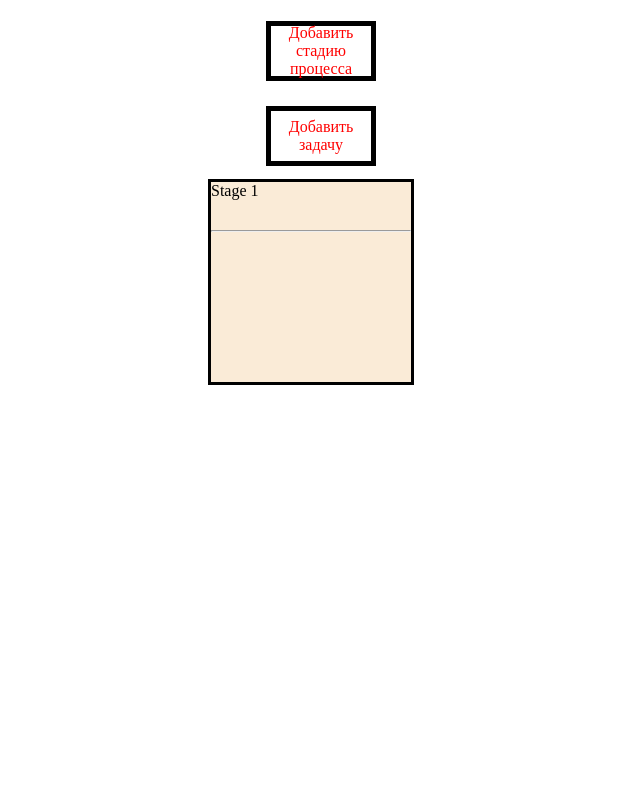
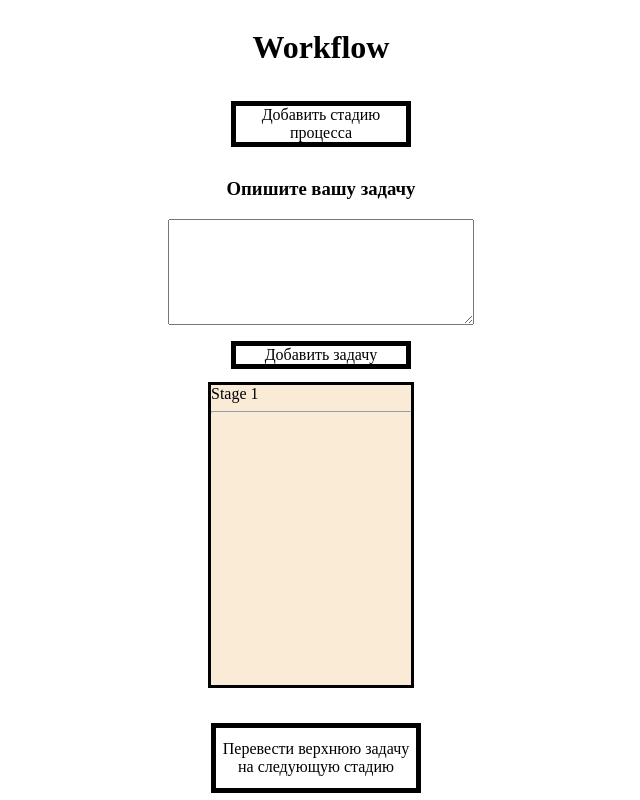
Before and after one commit to Tsaanstu/js_homework_workflow, a React app: page / in a window 1280 px wide. Both pictures are taken after a click on the element "Добавить стадию процесса". Shown: the whole page, without its empty margins (319-959 px from the left). Built offline with nearby package versions, Linux system fonts and the light colour scheme.

Commit message:
готово что-ли)

```diff
--- a/public/components/Button/Button.css
+++ b/public/components/Button/Button.css
@@ -4,14 +4,21 @@
     flex-direction: row;
     align-items: center;
     justify-content: center;
-}
-
-.buttonDefault {
-    height: 50px;
-    width: 100px;
-    color: red;
+    color: black;
     background-color: white;
     border: solid 5px black;
     margin: 1% 0 1% 0;
     text-align: center;
 }
+
+.buttonDefault {
+    word-wrap: normal;
+    height: auto;
+    width: 170px;
+}
+
+.buttonSend {
+    word-wrap: normal;
+    height: 60px;
+    width: 200px;
+}
--- a/public/components/Button/Button.js
+++ b/public/components/Button/Button.js
@@ -24,8 +24,17 @@ class Button extends React.Component {
     }
 
     render() {
+        let typeRender = "button";
+        switch (this.type) {
+            case "send":
+                typeRender += " buttonSend";
+                break;
+            case "default":
+                typeRender += " buttonDefault";
+                break;
+        }
         return (
-            <div id={this.state.id} onClick={this.state.onBtnClick} className={"button buttonDefault"}>
+            <div id={this.state.id} onClick={this.state.onBtnClick} className={typeRender}>
                 {this.state.inner}
             </div>
         )
--- a/public/components/TextArea/TextArea.css
+++ b/public/components/TextArea/TextArea.css
@@ -1,4 +1,4 @@
-.playerDescription {
-    width: 100%;
+.default {
+    width: 300px;
     height: 100px;
 }
--- a/public/components/TextArea/TextArea.js
+++ b/public/components/TextArea/TextArea.js
@@ -7,19 +7,10 @@ class TextArea extends React.Component {
     }
 
     render() {
-        let typeRender = "";
-        switch (this.props.type) {
-            case "playerDescription":
-                typeRender += "playerDescription";
-                break;
-            case "default":
-                typeRender += "default";
-                break;
-        }
         return (
             <div>
                 <textarea
-                    className={typeRender}
+                    className={"default"}
                     id={this.props.id}
                     type={this.props.inputType}
                     value={this.props.value}
--- a/public/components/WorkflowStep/WorkflowStep.css
+++ b/public/components/WorkflowStep/WorkflowStep.css
@@ -1,30 +1,18 @@
 :root {
     --list-block-width: 200px;
-    --list-inner-top-margin: 40px;
 }
 
 .ListBlock {
     border: solid 3px black;
     position: relative;
-    height: 200px;
+    height: 300px;
     width: var(--list-block-width);
     margin-right: 20px;
     background: antiquewhite;
 }
 
 .ListTitle {
-    position: fixed;
-}
 
-.ListLine {
-    margin-top: var(--list-inner-top-margin);
-    width: var(--list-block-width);
-    position: fixed;
-}
-
-.InnerIndent {
-    margin-top: var(--list-inner-top-margin);
-    height: 10px;
 }
 
 .ListDate {
--- a/public/components/WorkflowStep/WorkflowStep.js
+++ b/public/components/WorkflowStep/WorkflowStep.js
@@ -30,18 +30,22 @@ class WorkflowStep extends React.Component {
                 >
                     {this.props.title}
                 </div>
-                <div
-                    className={"ListLine"}
-                >
-                    <hr/>
-                </div>
-                <div
-                    className={"InnerIndent"}
-                />
+                <hr/>
                 <div
                     className={"ListDate"}
                 >
                     {this.state.blocks}
+                </div>
+                <div
+                    style={{
+                        position: "fixed"
+                    }}
+                >
+                    <Button
+                        eventListener={() => {this.props.eventListener(this.props.index)}}
+                        type={"send"}
+                        inner={"Перевести верхнюю задачу на следующую стадию"}
+                    />
                 </div>
             </div>
         )
--- a/public/controllers/WorkflowController.js
+++ b/public/controllers/WorkflowController.js
@@ -1,6 +1,6 @@
 "use strict";
 import React from "react";
-import update from 'react-addons-update';
+import TextArea from "Components/TextArea/TextArea"
 import Button from "Components/Button/Button";
 import WorkflowStep from "Components/WorkflowStep/WorkflowStep";
 import "Controllers/WorkflowController.css"
@@ -11,12 +11,34 @@ class Workflow extends React.Component {
         this.state = {
             stepCount: 0,
             stepComponents: [],
+            textAreaValue: ""
         };
         this.step = [];
         this.handleSetStep = this.handleSetStep.bind(this);
         this.handleSetStage = this.handleSetStage.bind(this);
         this.createStep = this.createStep.bind(this);
         this.recreateSteps = this.recreateSteps.bind(this);
+        this.handleUpdateTextAreaValue = this.handleUpdateTextAreaValue.bind(this);
+        this.handleUpdateTextAreaValue = this.handleUpdateTextAreaValue.bind(this);
+        this.handleDoStep = this.handleDoStep.bind(this);
+    }
+
+    handleDoStep(index) {
+        console.log(index);
+        console.log(this.state.stepCount);
+
+        let dvig = this.step[index].steps[0];
+
+        this.step[index].steps.shift();
+
+        if (index + 1 < this.state.stepCount) {
+            this.step[index + 1].steps.push(dvig);
+        }
+        this.recreateSteps();
+    }
+
+    handleUpdateTextAreaValue(event) {
+        this.setState({textAreaValue: event.target.value});
     }
 
     createStep() {
@@ -32,26 +54,37 @@ class Workflow extends React.Component {
     recreateSteps(newObject) {
         if (newObject !== undefined) {
             this.step.push(newObject);
+            let index = 0;
             this.setState({
                 stepCount: this.state.stepCount + 1,
-                stepComponents: this.step.map(step =>
+                stepComponents: this.step.map((step, index) => {
+                        index += 1;
+                        return (
                             <WorkflowStep
                                 key={step.key}
+                                index={index - 1}
                                 title={step.title}
                                 steps={step.steps}
                                 count={step.count}
+                                eventListener={this.handleDoStep}
                             />
+                        )
+                    }
                 )
             })
         } else {
+            let index = 0;
             this.setState({
-                stepComponents: this.step.map(step => {
+                stepComponents: this.step.map((step, index) => {
+                        index += 1;
                         return (
                             <WorkflowStep
                                 key={Math.random()}
+                                index={index - 1}
                                 title={step.title}
                                 steps={step.steps}
                                 count={step.count}
+                                eventListener={this.handleDoStep}
                             />
                         )
                     }
@@ -68,10 +101,13 @@ class Workflow extends React.Component {
         this.step[0].steps.push(
             {
                 key: this.step[0].count,
-                inner: "Очень важное дело"
+                inner: this.state.textAreaValue
             }
         );
         this.step[0].count += 1;
+        this.setState({
+            textAreaValue: ""
+        });
         this.recreateSteps();
     }
 
@@ -90,17 +126,24 @@ class Workflow extends React.Component {
             <div
                 className={"flexColumn"}
             >
+                <h1>
+                    {"Workflow"}
+                </h1>
                 <Button
                     inner={"Добавить стадию процесса"}
                     eventListener={this.handleSetStep}
                 />
-                {/*<Line/>*/}
+                <h3>
+                    {"Опишите вашу задачу"}
+                </h3>
+                <TextArea
+                    value={this.state.textAreaValue}
+                    onChange={this.handleUpdateTextAreaValue}
+                />
                 <Button
                     inner={"Добавить задачу"}
                     eventListener={this.handleSetStage}
                 />
-                {/*{this.state.stepCount}*/}
-                {/*{this.state.step}*/}
                 <div
                     className={"flexRow"}
                 >
```
Lines whose indentation alone changed are shown as unchanged.
